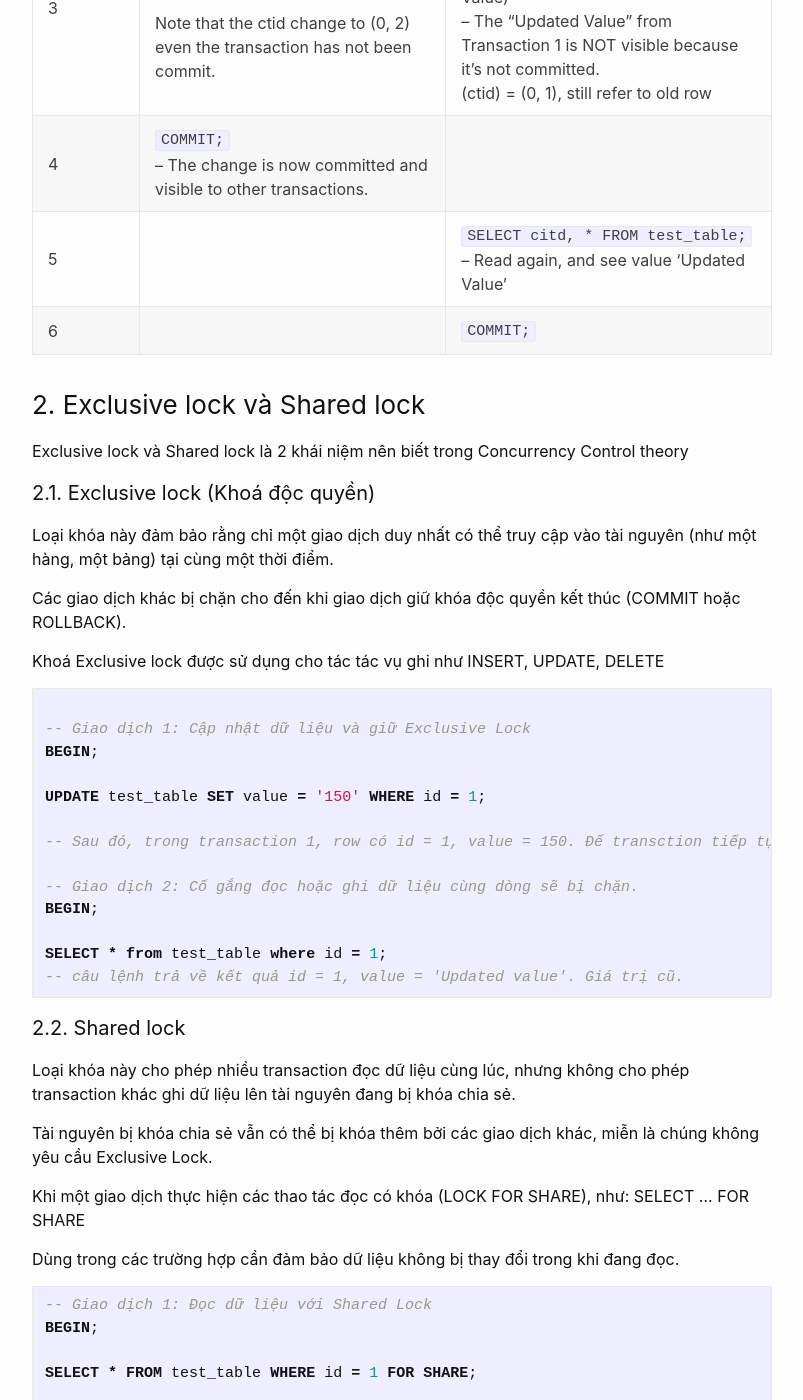
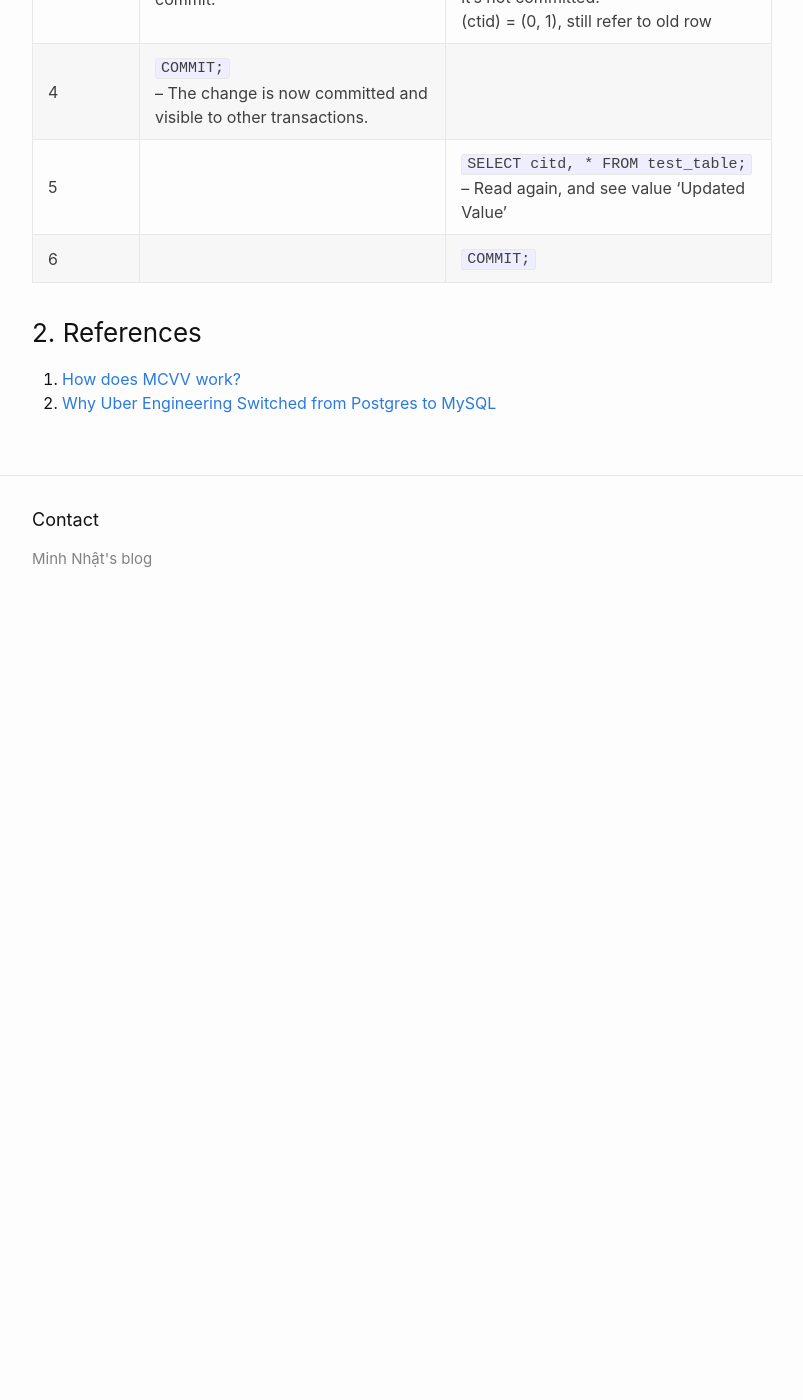
Before and after one commit to NhatVu/nhatvu.github.io, a Jekyll site: the page built from _posts/2025/2025-01-12-85-postgres-concurrency-control-mvcc.md, in a window 1280 px wide and 1400 px high, scrolled down 2642 px. Shown: the whole window, without its empty margins (238-1041 px from the left). Built offline with Jekyll 4.4.1, drawn with Linux system fonts in a browser that asks for light colours; after the commit the page ends 3272 px from its top, so only the background shows below that; some of the changed text lies outside the part shown.

Commit message:
add post 85

````diff
--- a/_posts/2025/2025-01-12-84-postgres-concurrency-control-mvcc.md
+++ b/_posts/2025/2025-01-12-85-postgres-concurrency-control-mvcc.md
@@ -9,10 +9,7 @@ category: technical
   - [1.2. Ưu Điểm Của MVCC](#12-ưu-điểm-của-mvcc)
   - [1.3. Hạn Chế Của MVCC](#13-hạn-chế-của-mvcc)
   - [1.4. Demo](#14-demo)
-- [2. Exclusive lock và Shared lock](#2-exclusive-lock-và-shared-lock)
-  - [2.1. Exclusive lock (Khoá độc quyền)](#21-exclusive-lock-khoá-độc-quyền)
-  - [2.2. Shared lock](#22-shared-lock)
-- [3. References](#3-references)
+- [2. References](#2-references)
 
 Series bài này tổng hợp các kiến thức liên quan tới concurrency control cho Postgres. Mục đích để hiểu rõ hơn cách thức PostgreSQL quản lý 2 hoặc nhiều session truy cập 1 dữ liệu tại cùng 1 thời điểm.
 
@@ -82,63 +79,6 @@ SELECT ctid, xmin, xmax, * from test_table;
 | 6      |         | `COMMIT;`       |
 
 
-
-### 2. Exclusive lock và Shared lock
-Exclusive lock và Shared lock là 2 khái niệm nên biết trong Concurrency Control theory
-
-#### 2.1. Exclusive lock (Khoá độc quyền)
-Loại khóa này đảm bảo rằng chỉ một giao dịch duy nhất có thể truy cập vào tài nguyên (như một hàng, một bảng) tại cùng một thời điểm.
-
-Các giao dịch khác bị chặn cho đến khi giao dịch giữ khóa độc quyền kết thúc (COMMIT hoặc ROLLBACK).
-
-Khoá Exclusive lock được sử dụng cho tác tác vụ ghi như INSERT, UPDATE, DELETE
-
-```sql
-
--- Giao dịch 1: Cập nhật dữ liệu và giữ Exclusive Lock
-BEGIN;
-
-UPDATE test_table SET value = '150' WHERE id = 1;
-
--- Sau đó, trong transaction 1, row có id = 1, value = 150. Để transction tiếp tục chạy
-
--- Giao dịch 2: Cố gắng đọc hoặc ghi dữ liệu cùng dòng sẽ bị chặn.
-BEGIN;
-
-SELECT * from test_table where id = 1;
--- câu lệnh trả về kết quả id = 1, value = 'Updated value'. Giá trị cũ.
-```
-
-#### 2.2. Shared lock
-
-Loại khóa này cho phép nhiều transaction đọc dữ liệu cùng lúc, nhưng không cho phép transaction khác ghi dữ liệu lên tài nguyên đang bị khóa chia sẻ.
-
-Tài nguyên bị khóa chia sẻ vẫn có thể bị khóa thêm bởi các giao dịch khác, miễn là chúng không yêu cầu Exclusive Lock.
-
-Khi một giao dịch thực hiện các thao tác đọc có khóa (LOCK FOR SHARE), như: SELECT ... FOR SHARE
-
-Dùng trong các trường hợp cần đảm bảo dữ liệu không bị thay đổi trong khi đang đọc.
-
-```sql
--- Giao dịch 1: Đọc dữ liệu với Shared Lock
-BEGIN;
-
-SELECT * FROM test_table WHERE id = 1 FOR SHARE;
-
--- Giao dịch 2: Cũng có thể đọc dữ liệu với Shared Lock.
-BEGIN;
-
-SELECT * FROM test_table WHERE id = 1 FOR SHARE;
-
--- Giao dịch 3: Cố gắng cập nhật hoặc xóa dữ liệu
--- Default behaviour: câu lệnh dưới sẽ rơi vài trạng thái WAITING. Chờ cho transaction 1 và 2 commit hoặc rollback, sau đó sẽ thực hiện. Tuy nhiên, hết wait_timeout, sẽ báo lỗi.
-BEGIN;
-
-UPDATE test_table SET value = '200' WHERE id = 1;
-
-```
-
-
-### 3. References
+### 2. References
 1. [How does MCVV work?](https://vladmihalcea.com/how-does-mvcc-multi-version-concurrency-control-work/)
 2. [Why Uber Engineering Switched from Postgres to MySQL](https://www.uber.com/en-IE/blog/postgres-to-mysql-migration/)
````
Also changed, not shown: other parts of _posts/2025/2025-01-12-85-postgres-concurrency-control-mvcc.md (+1 -1 lines), _posts/2025/2025-01-11-84-concurrency-control-theory.md (added, +142 -0 lines), assets/images/2025/84_aicd_overview.png (added), assets/images/2025/84_dirty_read.png (added), assets/images/2025/84_lost_update.png (added), assets/images/2025/84_serial_execution.png (added), assets/images/2025/84_unrepeatable_read.png (added).
